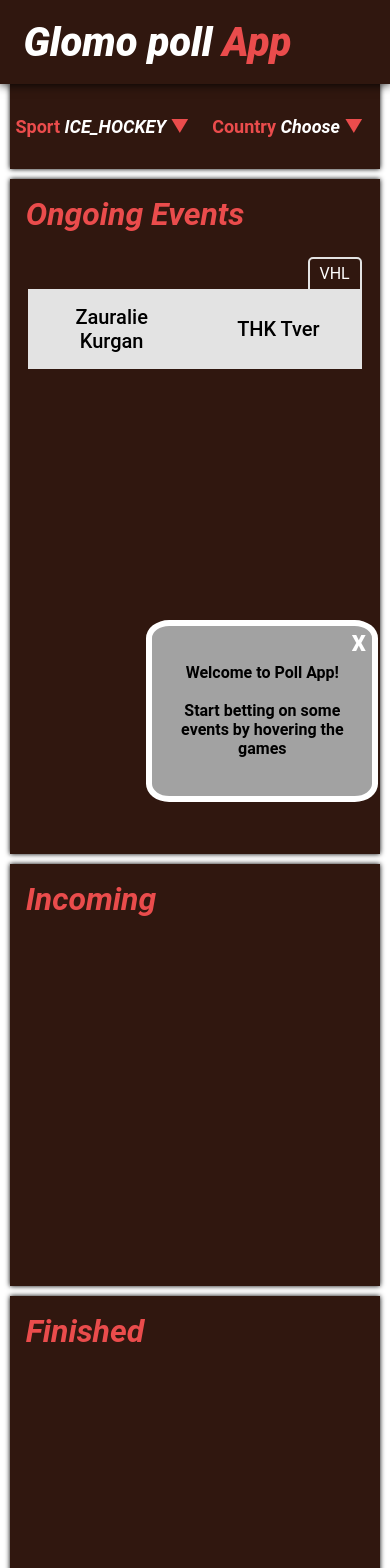
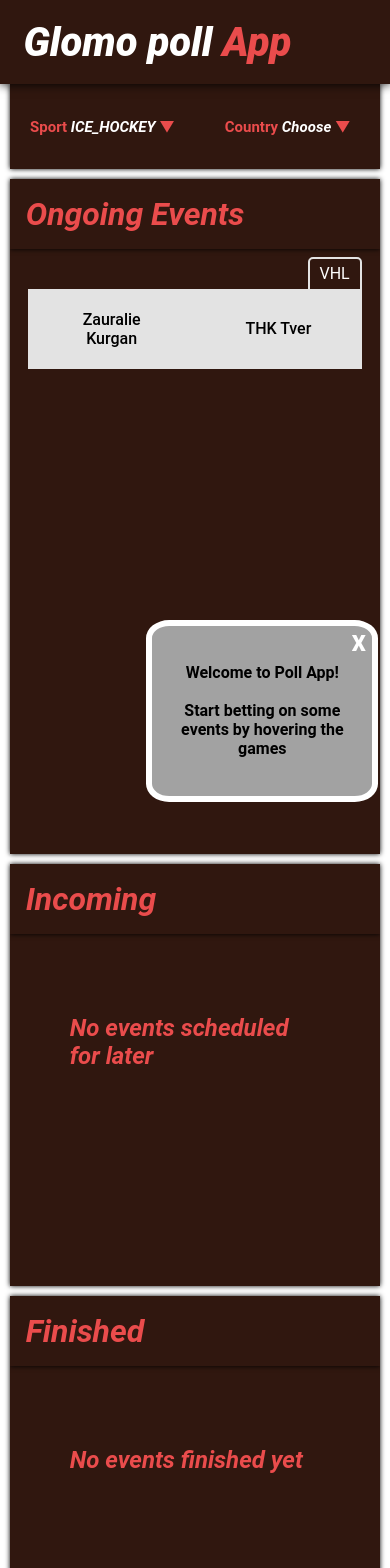
Before and after one commit to Syhko/Glomo-poll-assignment, a React (Create React App) app: page / in a window 390 px wide. Shown: the top 1568 px of the page. Built offline with nearby package versions, Linux system fonts and the light colour scheme.

Commit message:
design tweaks

```diff
--- a/src/components/EventsGrid/Filter/Filter.jsx
+++ b/src/components/EventsGrid/Filter/Filter.jsx
@@ -34,7 +34,10 @@ const Filter = ({
   return (
     <div className="filter-wrapper">
       <div className="sport-filter">
-        <h1 onClick={() => setIsSportOpen(!isSportOpen)}>
+        <h1
+          className="sport-dropdown"
+          onClick={() => setIsSportOpen(!isSportOpen)}
+        >
           <span>Sport</span> {sportSelected}
           {!isSportOpen && <span> &#9660;</span>}
           {isSportOpen && <span> &#9650;</span>}
@@ -48,7 +51,10 @@ const Filter = ({
         )}
       </div>
       <div className="sport-filter">
-        <h1 onClick={() => setIsCountryOpen(!isCountryOpen)}>
+        <h1
+          className="country-dropdown"
+          onClick={() => setIsCountryOpen(!isCountryOpen)}
+        >
           <span>Country</span> {countrySelected}
           {!isCountryOpen && <span> &#9660;</span>}
           {isCountryOpen && <span> &#9650;</span>}
--- a/src/components/EventsGrid/Filter/style.scss
+++ b/src/components/EventsGrid/Filter/style.scss
@@ -17,7 +17,7 @@
   user-select: none;
   cursor: pointer;
   @media screen and (max-width: 800px) {
-    font-size: 18px;
+    font-size: 15px;
   }
   @media screen and (min-width: 800px) {
     font-size: 28px;
--- a/src/components/EventsGrid/FinishedEvents/FinishedEvents.jsx
+++ b/src/components/EventsGrid/FinishedEvents/FinishedEvents.jsx
@@ -16,6 +16,7 @@ const FinishedEvents = ({ finishedEvents }) => {
             group={event.group}
           />
         ))}
+      {finishedEvents.length === 0 && <h2>No events finished yet</h2>}
     </div>
   );
 };
--- a/src/components/EventsGrid/FinishedEvents/style.scss
+++ b/src/components/EventsGrid/FinishedEvents/style.scss
@@ -14,6 +14,14 @@
   z-index: 10;
   top: 0px;
   background-color: #30170f;
+  box-shadow: 0px 0px 5px black;
+}
+
+.finished-events-wrapper h2 {
+  color: #ea4c4c;
+  font-style: italic;
+  padding: 2.5em;
+  background-color: #30170f;
 }
 
 .finished-events-wrapper p {
--- a/src/components/EventsGrid/IncomingEvents/IncomingEvents.jsx
+++ b/src/components/EventsGrid/IncomingEvents/IncomingEvents.jsx
@@ -18,6 +18,7 @@ const IncomingEvents = ({ incomingEvents }) => {
             />
           ))}
       </div>
+      {incomingEvents.length === 0 && <h2>No events scheduled for later</h2>}
     </div>
   );
 };
--- a/src/components/EventsGrid/IncomingEvents/style.scss
+++ b/src/components/EventsGrid/IncomingEvents/style.scss
@@ -14,6 +14,14 @@
   z-index: 10;
   top: 0px;
   background-color: #30170f;
+  box-shadow: 0px 0px 5px black;
+}
+
+.incoming-events-wrapper h2 {
+  color: #ea4c4c;
+  font-style: italic;
+  padding: 2.5em;
+  background-color: #30170f;
 }
 
 .incoming-events-wrapper p {
--- a/src/components/EventsGrid/OngoingEvents/OngoingEvents.jsx
+++ b/src/components/EventsGrid/OngoingEvents/OngoingEvents.jsx
@@ -3,7 +3,6 @@ import BetComponent from "../SharedComponents/BetComponent";
 import "./style.scss";
 
 const OngoingEvents = ({ onGoingEvents }) => {
-  const countries = [...new Set(onGoingEvents.map(event => event.country))];
   return (
     <div className="ongoing-events-wrapper">
       <h1>Ongoing Events</h1>
@@ -18,6 +17,7 @@ const OngoingEvents = ({ onGoingEvents }) => {
           />
         ))}
       </div>
+      {onGoingEvents.length === 0 && <h2>No events playing right now</h2>}
     </div>
   );
 };
--- a/src/components/EventsGrid/OngoingEvents/style.scss
+++ b/src/components/EventsGrid/OngoingEvents/style.scss
@@ -14,6 +14,14 @@
   top: 0px;
   z-index: 10;
   background-color: #30170f;
+  box-shadow: 0px 0px 5px black;
+}
+
+.ongoing-events-wrapper h2 {
+  color: #ea4c4c;
+  font-style: italic;
+  padding: 2.5em;
+  background-color: #30170f;
 }
 
 .ongoing-events-wrapper p {
--- a/src/components/EventsGrid/SharedComponents/style.scss
+++ b/src/components/EventsGrid/SharedComponents/style.scss
@@ -49,22 +49,32 @@
 }
 
 .bet-player {
-  font-size: 20px;
   font-weight: 500;
   width: 30%;
   text-align: center;
   user-select: none;
   animation: appear 200ms ease-in;
+  @media screen and (max-width: 800px) {
+    font-size: 16px;
+  }
+  @media screen and (min-width: 800px) {
+    font-size: 20px;
+  }
 }
 
 .bet-player-selected {
-  font-size: 20px;
   text-shadow: 2px 2px 6px #ea4c4c;
   font-weight: 500;
   width: 30%;
   text-align: center;
   user-select: none;
   animation: appear 200ms ease-in;
+  @media screen and (max-width: 800px) {
+    font-size: 16px;
+  }
+  @media screen and (min-width: 800px) {
+    font-size: 20px;
+  }
 }
 
 .versus {
```
